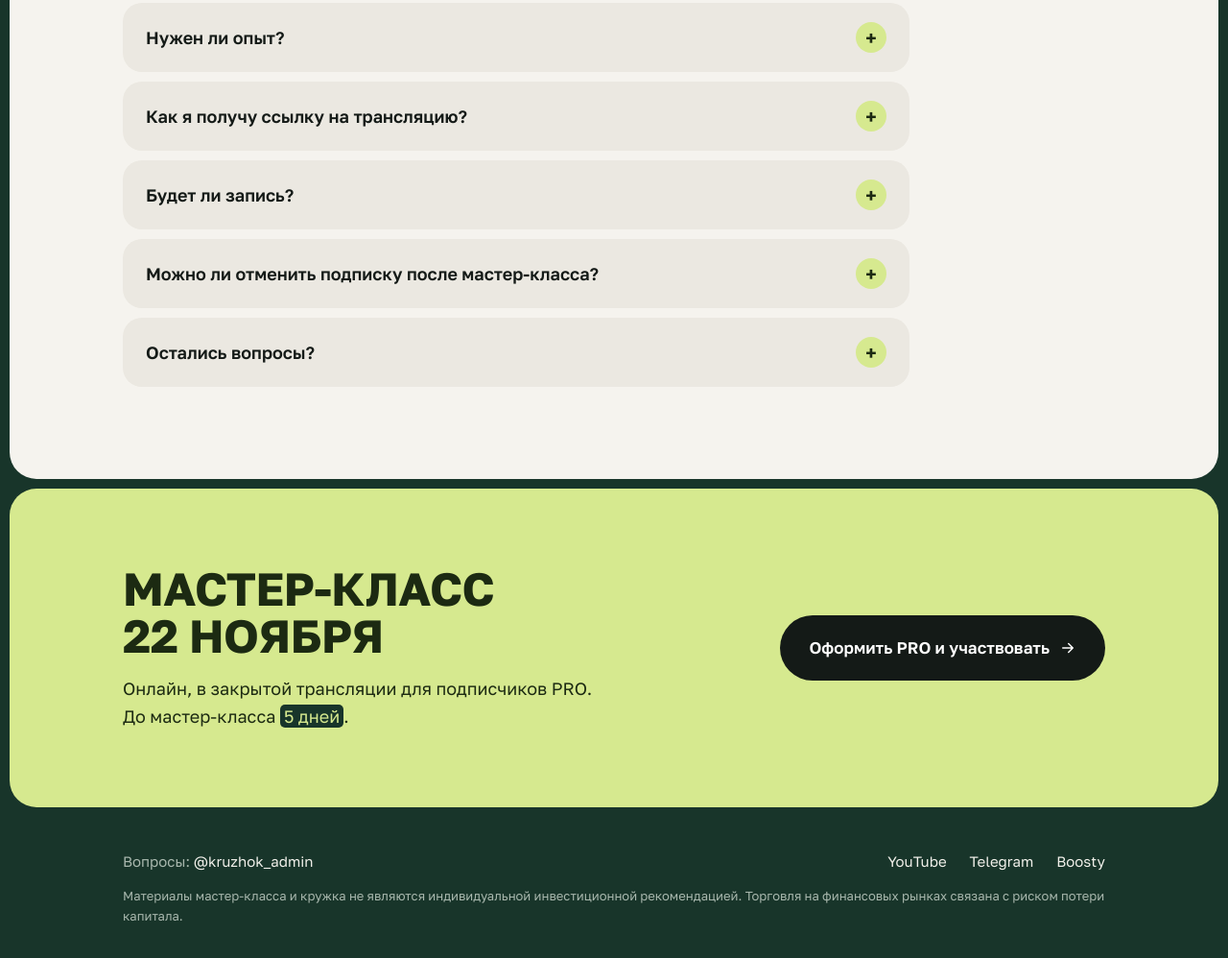
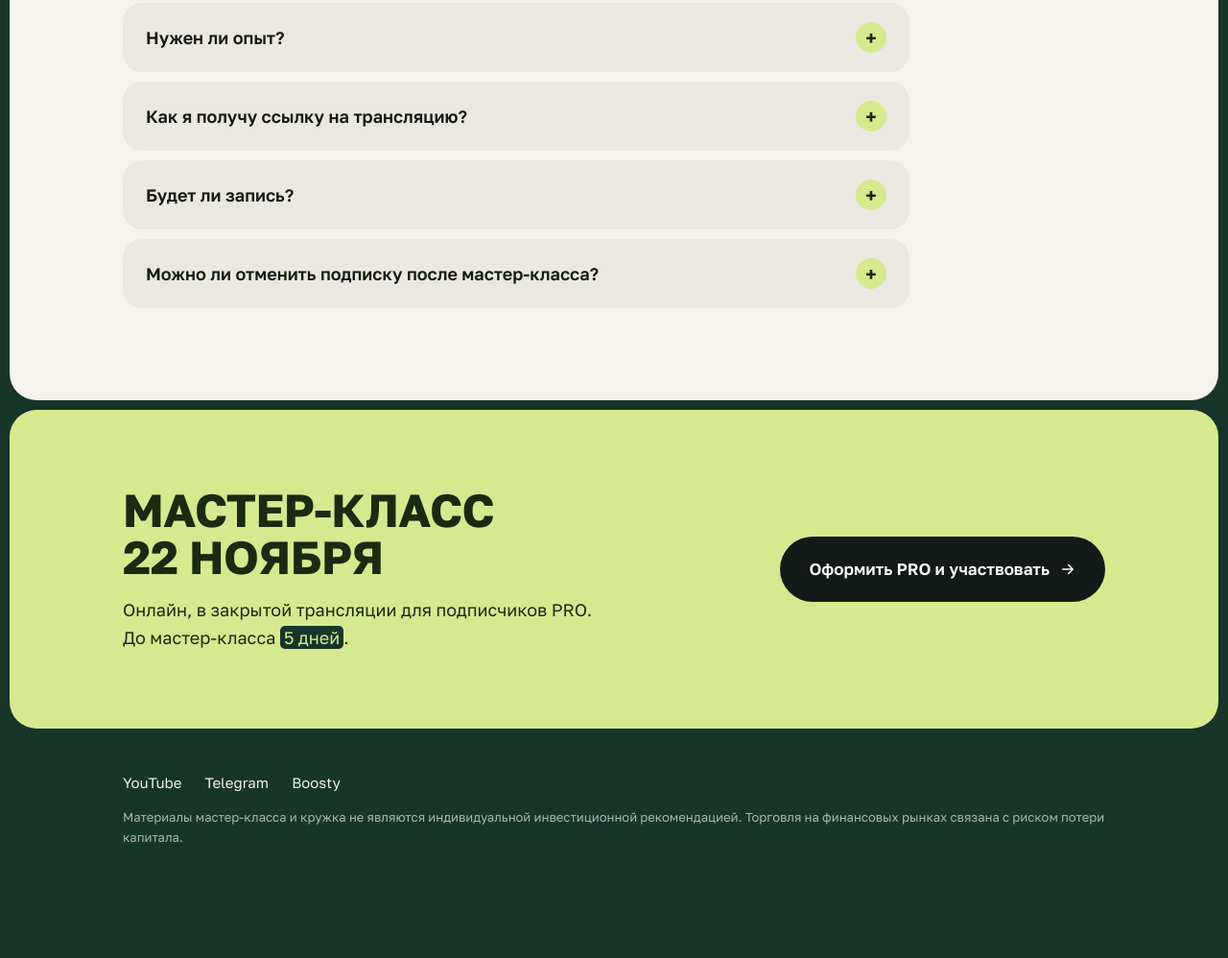
Before and after one commit to Nerunkov/fincircle-landing, a plain HTML site: page index.html in a window 1280 px wide. Shown: the part 6318-7316 px from the top of the page at 96% size. After the commit the page ends 7246 px from the top, so only its background shows below. Drawn offline with Linux system fonts and the light colour scheme; a web font is replaced by a local one.

Commit message:
Убран @kruzhok_admin
Co-Authored-By: Claude Opus 5.5 <noreply@anthropic.com>

```diff
--- a/index.html
+++ b/index.html
@@ -456,7 +456,6 @@ footer .disc{flex-basis:100%;font-size:13px}
       <details><summary>Как я получу ссылку на трансляцию?</summary><p>После оплаты вы попадаете в закрытый чат PRO. Ссылка будет там, а накануне мы напомним.</p></details>
       <details><summary>Будет ли запись?</summary><p>Да, для участников PRO, но только на ограниченное время — потом мы её удаляем. Лучше смотреть вживую: так можно сразу задать вопрос.</p></details>
       <details><summary>Можно ли отменить подписку после мастер-класса?</summary><p>Да. Подписка на Boosty отключается в пару кликов — оплата за следующий месяц не спишется.</p></details>
-      <details><summary>Остались вопросы?</summary><p>Пишите <a data-goal="admin_click" href="https://t.me/kruzhok_admin">@kruzhok_admin</a> — отвечаем в течение дня.</p></details>
     </div>
   </div>
 </section>
@@ -471,7 +470,6 @@ footer .disc{flex-basis:100%;font-size:13px}
 
 <footer>
   <div class="in">
-    <div>Вопросы: <a data-goal="admin_click" href="https://t.me/kruzhok_admin">@kruzhok_admin</a></div>
     <div class="links"><a href="https://www.youtube.com/@aradchenko1">YouTube</a><a href="https://t.me/circlefin">Telegram</a><a href="https://boosty.to/fincircle">Boosty</a></div>
     <p class="disc">Материалы мастер-класса и кружка не являются индивидуальной инвестиционной рекомендацией. Торговля на финансовых рынках связана с риском потери капитала.</p>
   </div>
```
Also changed, not shown: privacy.html (+1 -1 lines).
